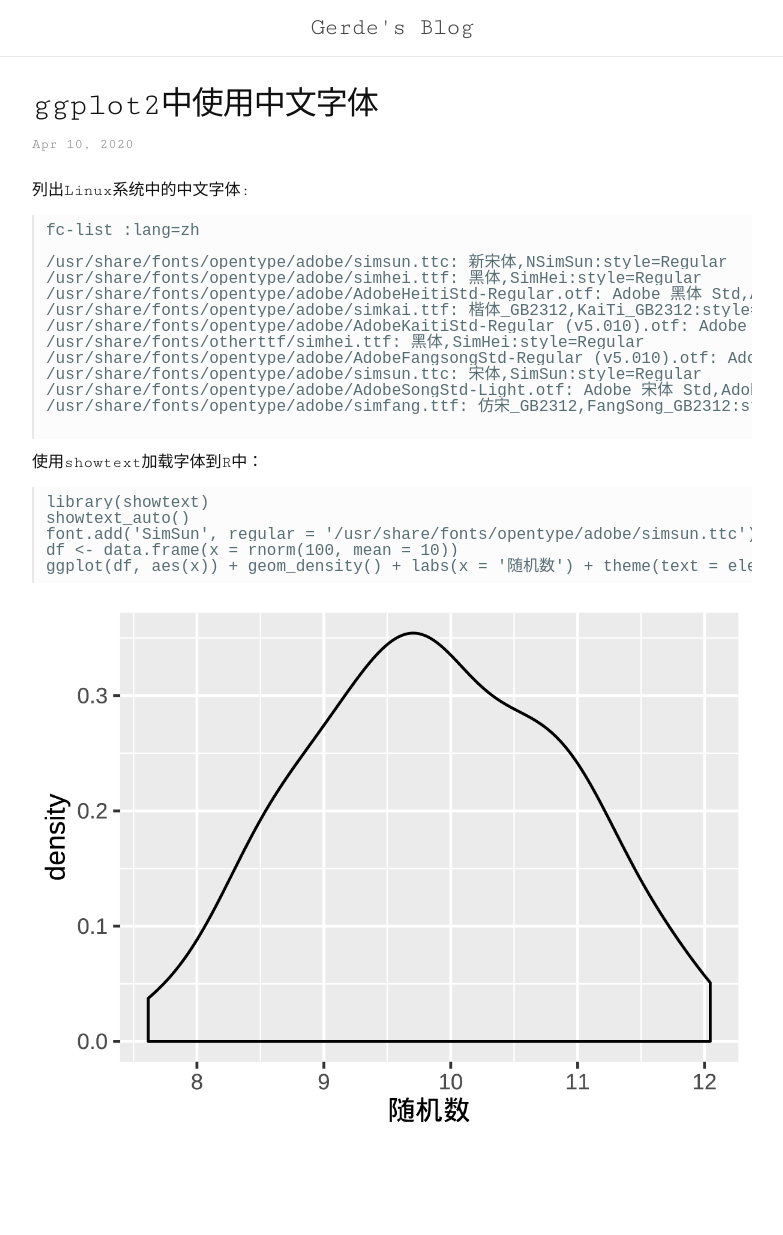
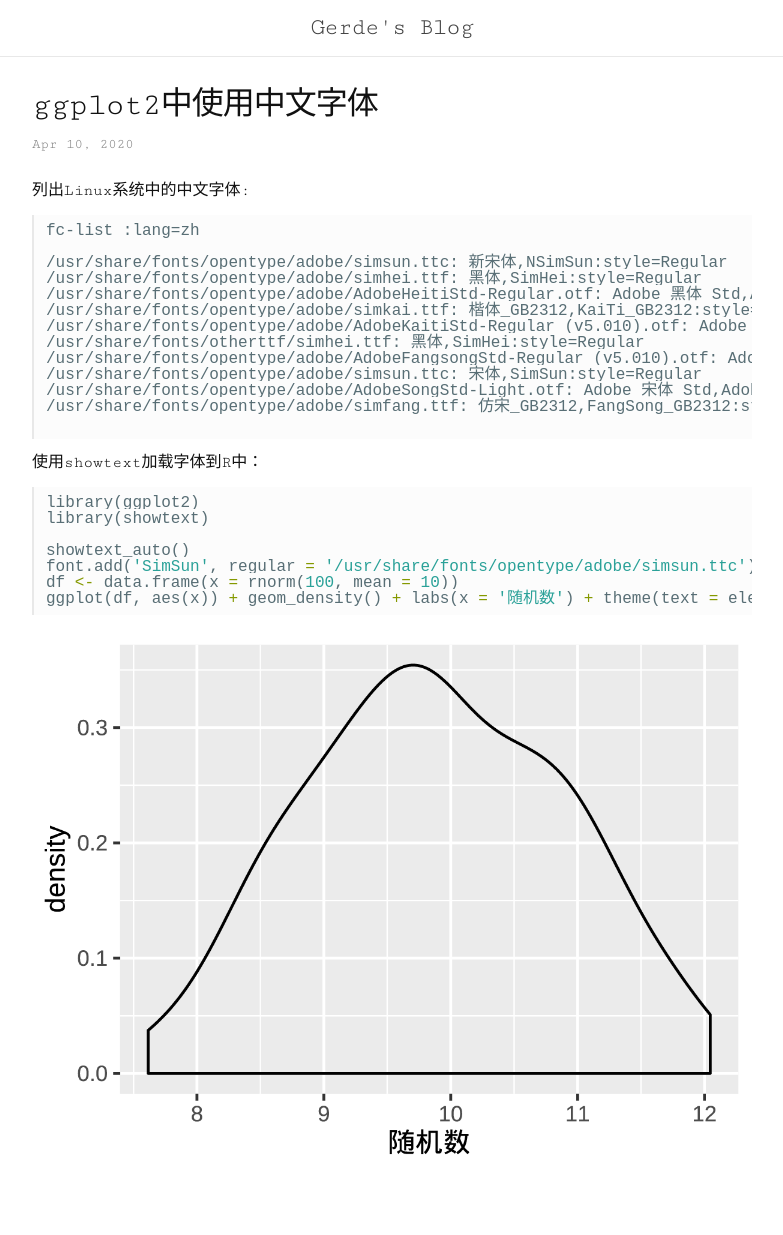
Before and after one commit to Gerde/gerde.github.io, a Jekyll site: the page built from _posts/2020-04-10-ggplot2-chinese.md, in a window 1280 px wide. Shown: the whole page, without its empty margins (248-1031 px from the left). Built offline with Jekyll 4.4.1, drawn with Linux system fonts in a browser that asks for light colours; before the commit the page ends 1203 px from its top, so only the background shows below that.

Commit message:
add image

````diff
--- a/_posts/2020-04-10-ggplot2-chinese.md
+++ b/_posts/2020-04-10-ggplot2-chinese.md
@@ -24,12 +24,14 @@
 
 使用showtext加载字体到R中：
 
-```
+```r
+library(ggplot2)
 library(showtext)
+
 showtext_auto()
 font.add('SimSun', regular = '/usr/share/fonts/opentype/adobe/simsun.ttc')
 df <- data.frame(x = rnorm(100, mean = 10))
 ggplot(df, aes(x)) + geom_density() + labs(x = '随机数') + theme(text = element_text(family = 'SimSum'))
 ```
 
-![]({{site.baseurl}}/images/20200410-ggplot2-chinese.png)
+![]({{site.baseurl}}/images/image.png)
````
Also changed, not shown: images/image.png (renamed from images/20200410-ggplot2-chinese.png).
